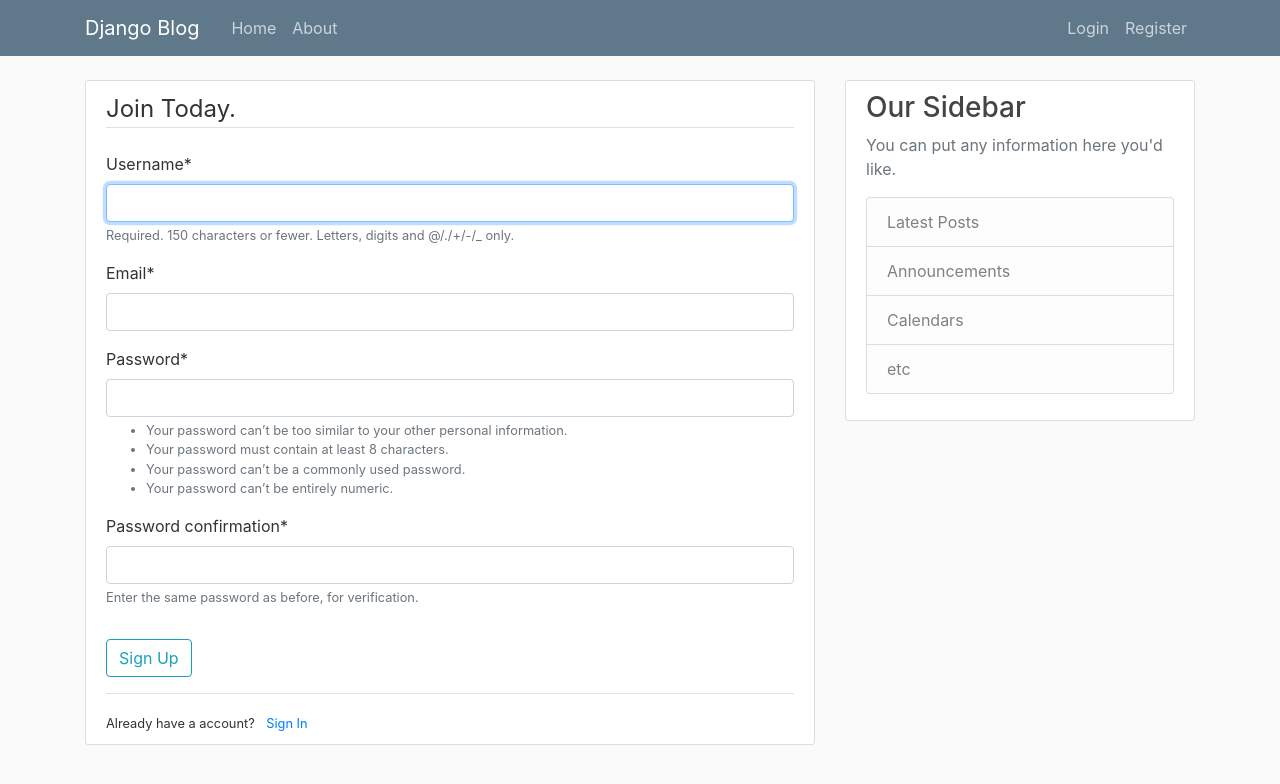
After one commit to rcmanaure/Django-Blog, a Django app: page /register in a window 1280 px wide. The commit adds this page. Shown: the top 784 px of the page. Run offline with Django 3.2, Linux system fonts and the light colour scheme; some libraries are stand-ins or nearby versions.

Commit message:
User Registration. Se creo el template, se modifico el template base, se creo el formulario de registro costumizable y agregado crispy forms al formulario

```diff
--- a/Django_blog/settings.py
+++ b/Django_blog/settings.py
@@ -32,6 +32,8 @@ ALLOWED_HOSTS = []
 
 INSTALLED_APPS = [
     'blog.apps.BlogConfig',
+    'users.apps.UsersConfig',
+    'crispy_forms',
     'django.contrib.admin',
     'django.contrib.auth',
     'django.contrib.contenttypes',
@@ -119,3 +121,5 @@ USE_TZ = True
 # https://docs.djangoproject.com/en/3.1/howto/static-files/
 
 STATIC_URL = '/static/'
+
+CRISPY_TEMPLATE_PACK = 'bootstrap4'
--- a/Django_blog/urls.py
+++ b/Django_blog/urls.py
@@ -16,7 +16,10 @@ Including another URLconf
 from django.contrib import admin
 from django.urls import path, include
 
+
 urlpatterns = [
     path('admin/', admin.site.urls),
-    path('', include('blog.urls'))
-]
+    path('', include('blog.urls')),
+    path('', include('users.urls'))
+
+   ]
--- a/blog/templates/blog/base.html
+++ b/blog/templates/blog/base.html
@@ -30,7 +30,7 @@
               <!-- Navbar Right Side -->
               <div class="navbar-nav">
                 <a class="nav-item nav-link" href="#">Login</a>
-                <a class="nav-item nav-link" href="#">Register</a>
+                <a class="nav-item nav-link" href="{% url 'register' %}">Register</a>
               </div>
             </div>
           </div>
@@ -39,6 +39,13 @@
     <main role="main" class="container">
         <div class="row">
           <div class="col-md-8">
+            {% if messages %}
+              {% for message in messages %}
+                <div class="alert alert-{{ message.tags }}">
+                  {{ message }}
+                </div>
+              {% endfor %}
+            {% endif %}
             {% block content %}{% endblock %}
           </div>
           <div class="col-md-4">
--- /dev/null
+++ b/users/admin.py
@@ -0,0 +1,3 @@
+from django.contrib import admin
+
+# Register your models here.
--- /dev/null
+++ b/users/apps.py
@@ -0,0 +1,5 @@
+from django.apps import AppConfig
+
+
+class UsersConfig(AppConfig):
+    name = 'users'
--- /dev/null
+++ b/users/forms.py
@@ -0,0 +1,10 @@
+from django import forms
+from django.contrib.auth.models import User
+from django.contrib.auth.forms import UserCreationForm
+
+class UserRegisterForm(UserCreationForm):
+    email = forms.EmailField()
+
+    class Meta:
+        model =User
+        fields = ['username', 'email', 'password1', 'password2']
--- /dev/null
+++ b/users/models.py
@@ -0,0 +1,3 @@
+from django.db import models
+
+# Create your models here.
--- /dev/null
+++ b/users/templates/users/register.html
@@ -0,0 +1,25 @@
+{% extends "blog/base.html"%}
+{% load crispy_forms_tags %}
+{% block content %}
+   <div class="content-section">
+       <form method="post">
+           {% csrf_token %}
+           <fieldset class="form-group">
+               <legend class="border-bottom mb-4">
+                    Join Today.
+               </legend>
+               {{ form|crispy }}
+           </fieldset>
+           <div class="form-group">
+               <button class="btn btn-outline-info" type="submit">
+                   Sign Up
+               </button>
+           </div>
+       </form>
+       <div class="border-top pt-3">
+           <small class="text muted">
+               Already have a account? <a class="ml-2" href="#">Sign In</a>
+           </small>
+       </div>
+   </div>
+{% endblock content %}
--- /dev/null
+++ b/users/tests.py
@@ -0,0 +1,3 @@
+from django.test import TestCase
+
+# Create your tests here.
--- /dev/null
+++ b/users/urls.py
@@ -0,0 +1,6 @@
+from django.urls import path
+from . import views as user_views
+
+urlpatterns = [
+    path('register', user_views.register,name='register')
+]
--- /dev/null
+++ b/users/views.py
@@ -0,0 +1,15 @@
+from django.shortcuts import render, redirect
+from django.contrib import messages
+from .forms import UserRegisterForm
+
+def register(request):
+    if request.method == 'POST':
+        form = UserRegisterForm(request.POST)
+        if form.is_valid():
+            form.save()
+            username = form.cleaned_data.get('username')
+            messages.success(request, f'Account created for {username}')
+            return redirect('home')
+    else:
+        form = UserRegisterForm()
+    return render(request, 'users/register.html', {'form':form})
```
Also changed, not shown: db.sqlite3, users/__init__.py (added), users/migrations/__init__.py (added).
